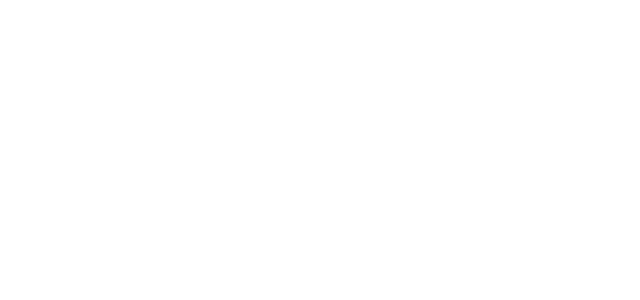
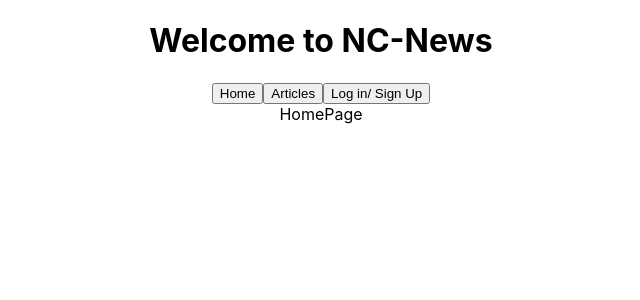
Before and after one commit to shalommoise/fe-nc-news, a React (Create React App) app: page / in a window 1280 px wide. Shown: the top 300 px of the page, without its empty margins (319-959 px from the left). Built offline with nearby package versions, Linux system fonts and the light colour scheme.

Commit message:
Can access api from backend and working on articles page

```diff
--- a/package.json
+++ b/package.json
@@ -3,6 +3,7 @@
   "version": "0.1.0",
   "private": true,
   "dependencies": {
+    "@reach/router": "^1.3.4",
     "@testing-library/jest-dom": "^4.2.4",
     "@testing-library/react": "^9.5.0",
     "@testing-library/user-event": "^7.2.1",
--- a/src/App.js
+++ b/src/App.js
@@ -1,9 +1,22 @@
 import React from "react";
-
+import Header from "./components/Header";
+import { Router } from "@reach/router";
+import Home from "./components/Home";
+import Articles from "./components/Articles";
+import LogIn from "./components/LogIn";
 import "./App.css";
 
 function App() {
-  return <div className="App"></div>;
+  return (
+    <div className="App">
+      <Header />
+      <Router>
+        <Home path="/" />
+        <Articles path="/articles" />
+        <LogIn path="/account" />
+      </Router>
+    </div>
+  );
 }
 
 export default App;
--- /dev/null
+++ b/src/components/Articles.jsx
@@ -0,0 +1,42 @@
+import React, { Component } from "react";
+import * as api from "../utils/api";
+
+class Articles extends Component {
+  state = {
+    articles: [],
+  };
+
+  componentDidMount() {
+    api.getAllArticles().then((articles) => {
+      this.setState({ articles });
+    });
+  }
+
+  render() {
+    return (
+      <div>
+        <ul>
+          {this.state.articles.map((article) => {
+            return (
+              <li key={article.article_id}>
+                <div className="main">
+                  <h3>{article.title}</h3>
+                  <h3>By: {article.author}</h3>
+                  <h4>Topic: {article.topic}</h4>
+                  <p>{article.body}</p>
+                </div>
+                <div className="comments">
+                  <h5>Posted on: {article.created_at}</h5>
+                  <h6>Votes: {article.votes}</h6>
+                  <button>Comments: {article.comment_count}</button>
+                </div>
+              </li>
+            );
+          })}
+        </ul>
+      </div>
+    );
+  }
+}
+
+export default Articles;
--- /dev/null
+++ b/src/components/Header.jsx
@@ -0,0 +1,14 @@
+import React from "react";
+import Nav from "./Nav";
+const Header = () => {
+  return (
+    <div>
+      <header>
+        <h1>Welcome to NC-News</h1>
+        <Nav />
+      </header>
+    </div>
+  );
+};
+
+export default Header;
--- /dev/null
+++ b/src/components/Home.jsx
@@ -0,0 +1,7 @@
+import React from "react";
+
+const Home = () => {
+  return <div>HomePage</div>;
+};
+
+export default Home;
--- /dev/null
+++ b/src/components/LogIn.jsx
@@ -0,0 +1,9 @@
+import React, { Component } from "react";
+
+class LogIn extends Component {
+  render() {
+    return <div>Login/Sign Up</div>;
+  }
+}
+
+export default LogIn;
--- /dev/null
+++ b/src/components/Nav.jsx
@@ -0,0 +1,21 @@
+import React, { Component } from "react";
+import { Link } from "@reach/router";
+class Nav extends Component {
+  render() {
+    return (
+      <div>
+        <Link to="/">
+          <button>Home</button>
+        </Link>
+        <Link to="/articles">
+          <button>Articles</button>
+        </Link>
+        <Link to="/account">
+          <button>Log in/ Sign Up</button>
+        </Link>
+      </div>
+    );
+  }
+}
+
+export default Nav;
--- /dev/null
+++ b/src/utils/api.js
@@ -0,0 +1,9 @@
+import axios from "axios";
+
+export const getAllArticles = () => {
+  return axios
+    .get("https://nc-news-shalom.herokuapp.com/api/articles")
+    .then((articles) => {
+      return articles.data.articles;
+    });
+};
```
Also changed, not shown: 1 other file (tests, documents, lock files or other folders).
